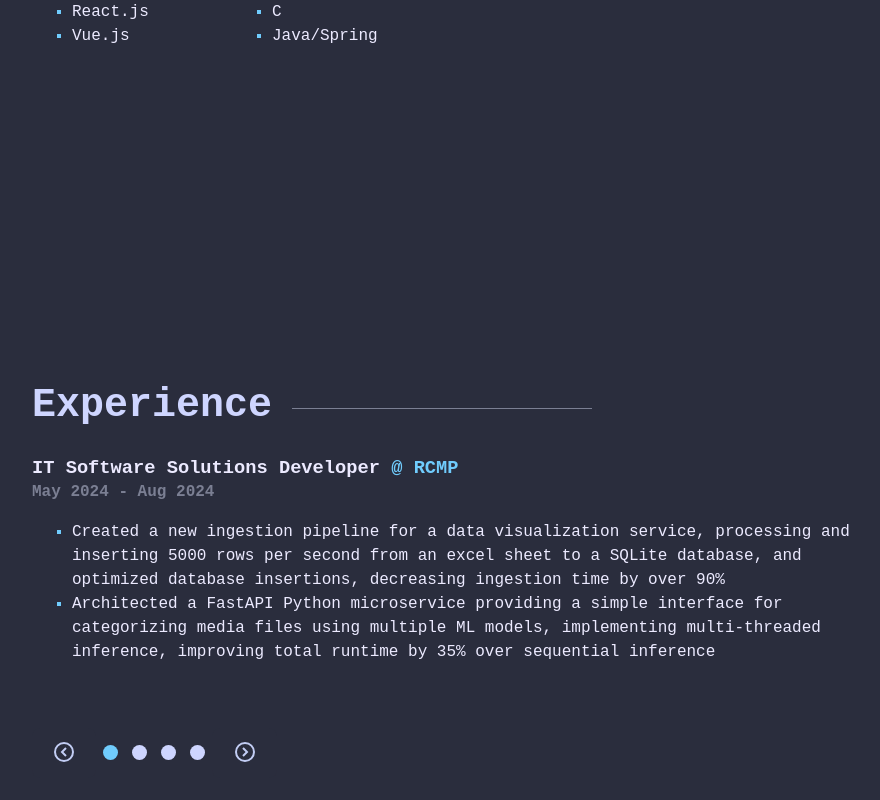
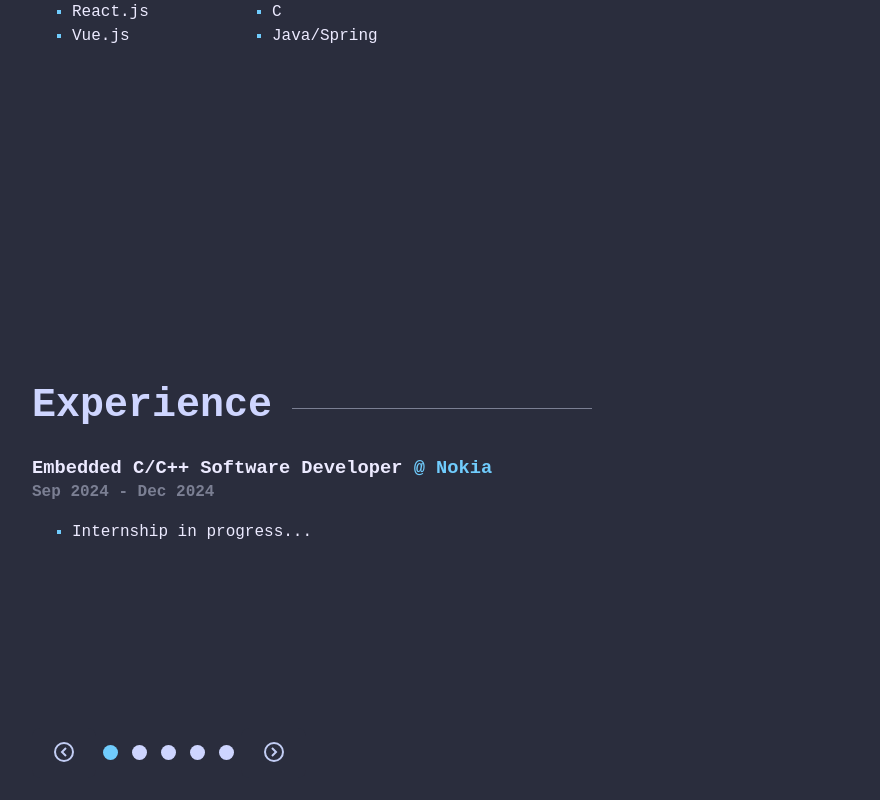
Before and after one commit to andrewbapham/andrewbapham.github.io, a React (Vite) app: page / in a window 1280 px wide. Shown: the part 1424-2224 px from the top of the page, without its empty margins (96-976 px from the left). Built offline with nearby package versions, Linux system fonts and the light colour scheme.

Commit message:
Fix experience div sizing issue on small screens

```diff
--- a/index.html
+++ b/index.html
@@ -4,7 +4,7 @@
     <meta charset="UTF-8" />
     <link rel="icon" type="image/svg+xml" href="/vite.svg" />
     <meta name="viewport" content="width=device-width, initial-scale=1.0" />
-    <title>Portfolio Website</title>
+    <title>Hi! | Andrew Pham</title>
   </head>
   <body>
     <div id="root"></div>
--- a/src/assets/components/Experience.tsx
+++ b/src/assets/components/Experience.tsx
@@ -5,10 +5,18 @@ import Slideshow from "./Slideshow";
 
 function Experience() {
   return (
-    <div className="section-container">
-      <div className="experience-card main-content">
+    <div className="main-content section-container">
+      <div className="experience-card">
         <h1 className="section-header">Experience</h1>
+        <div>
           <Slideshow delay={4000}>
+            <ExperienceItem
+              jobTitle="Embedded C/C++ Software Developer"
+              companyLink="https://nokia.com"
+              companyName="Nokia"
+              workDates="Sep 2024 - Dec 2024"
+              jobDescription={["Internship in progress..."]}
+            />
             <ExperienceItem
               jobTitle="IT Software Solutions Developer"
               companyLink="https://www.rcmp-grc.gc.ca/"
@@ -59,6 +67,7 @@ function Experience() {
           </Slideshow>
         </div>
       </div>
+    </div>
   );
 }
 
--- a/src/assets/components/Intro.tsx
+++ b/src/assets/components/Intro.tsx
@@ -14,6 +14,7 @@ function Intro() {
         <h1>Andrew Pham.</h1>
       </div>
       <TypeAnimation
+        preRenderFirstString={true}
         speed={50}
         sequence={[text]}
         wrapper="p"
```
Lines whose indentation alone changed are shown as unchanged.
